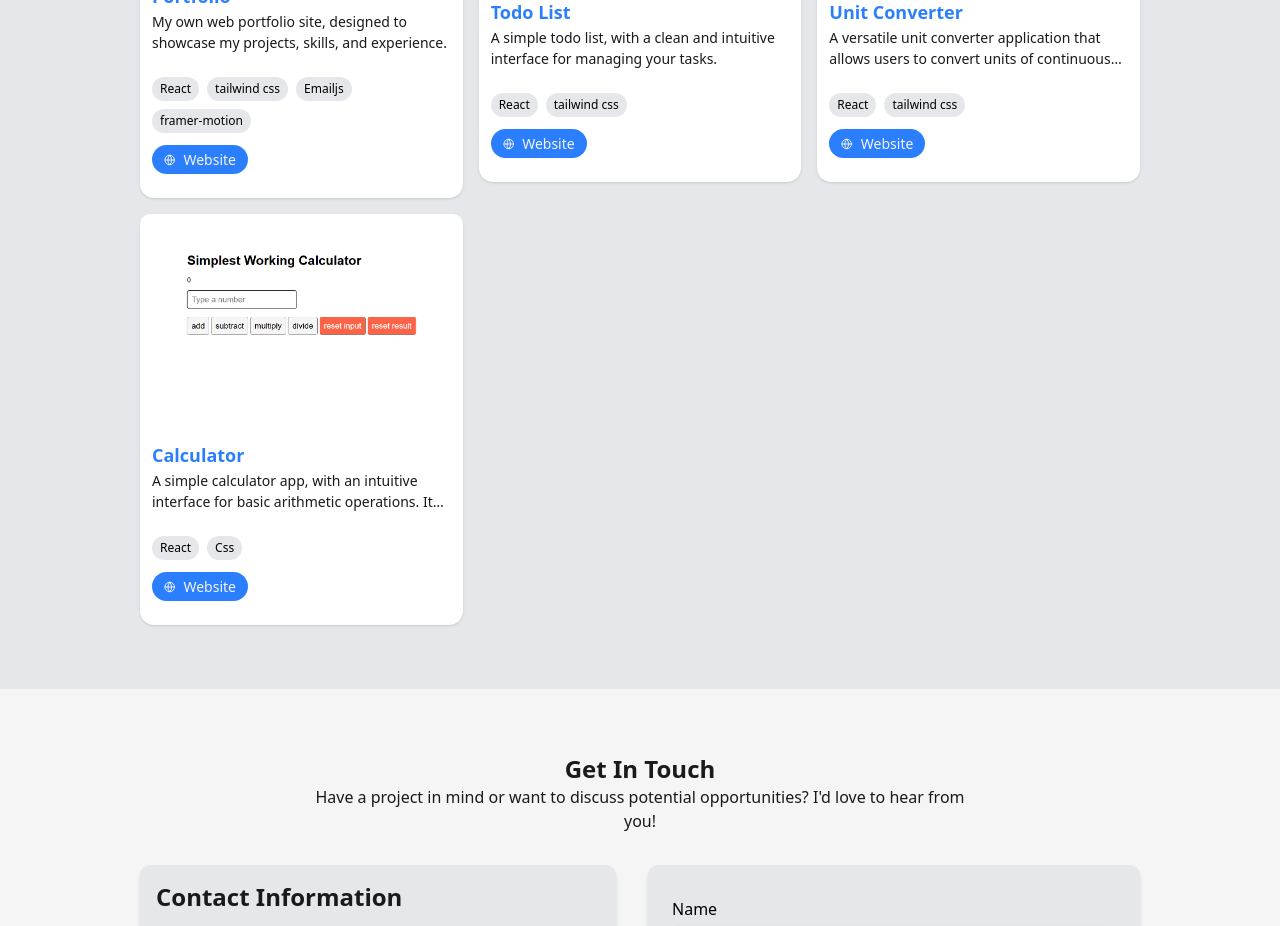
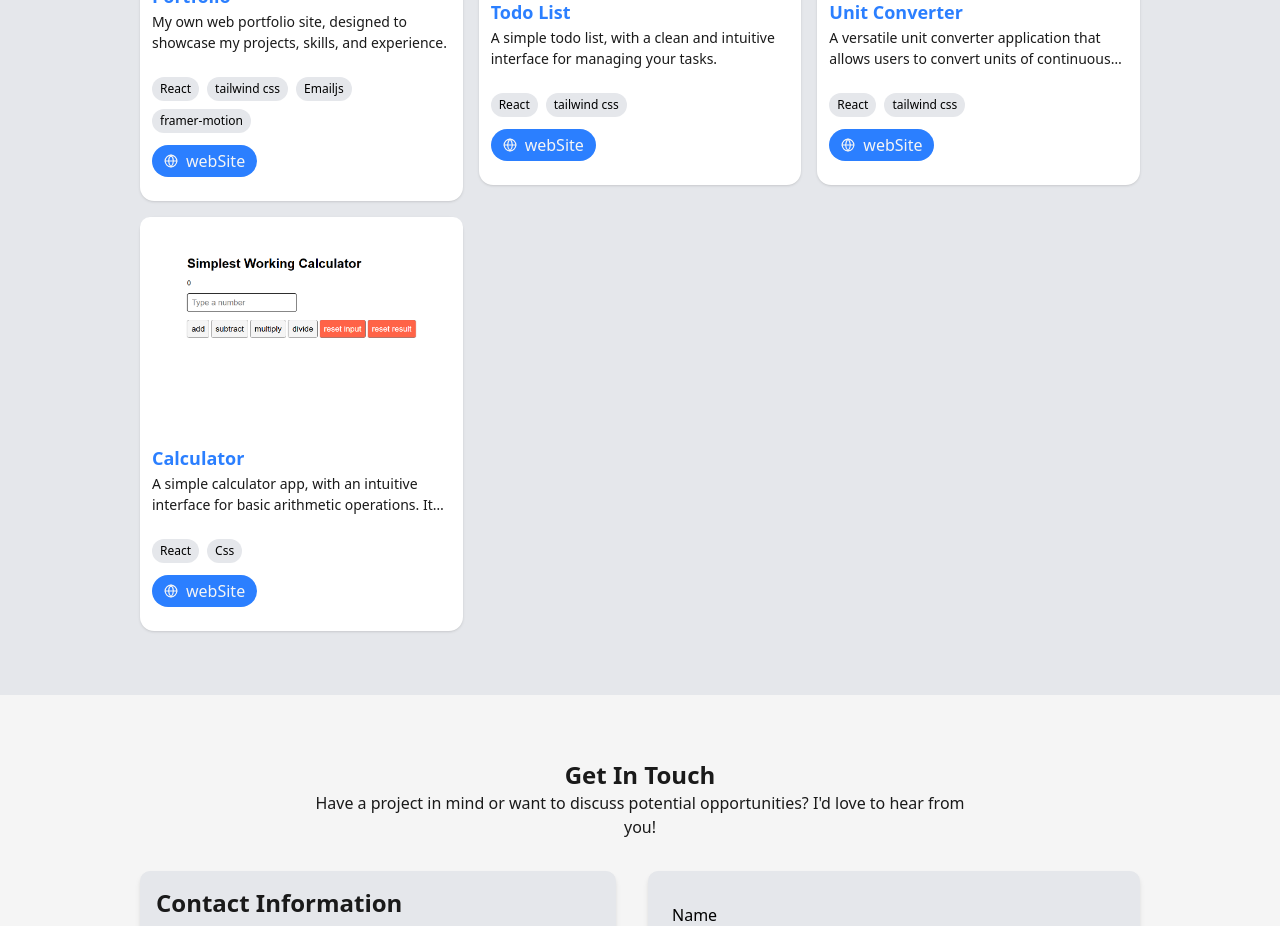
Before and after one commit to glodimugisho001/Glodi-Code-Website, a React (Vite) app: page / in a window 1280 px wide. Shown: the part 2400-3326 px from the top of the page. Built offline with nearby package versions, Linux system fonts and the light colour scheme.

Commit message:
amelioration de l'ui su boutton website

```diff
--- a/src/components/Projects.jsx
+++ b/src/components/Projects.jsx
@@ -71,9 +71,11 @@ export default function Projects() {
                                     <span key={index} className='px-2 py-1 text-[12px] dark:bg-gray-800 dark:text-gray-300 bg-gray-200 text-black rounded-full text-xs'>{stack}</span>
                                 ))}
                             </div>
-                            <a href={project.url} target='_blank' className='flex justify-center items-center gap-2 px-3 py-1 dark:bg-blue-700 dark:hover:bg-blue-800 dark:active:bg-blue-600 w-24 bg-blue-500 text-[#F5F5F5] hover:bg-blue-800 active:to-blue-600 rounded-2xl transition-all duration-200  text-[14px]'>
-                                <Globe size={14}/>
-                                Website
+                            <a href={project.url} target='_blank' className=' rounded-2xl transition-all duration-200'>
+                                <button className='flex justify-center items-center gap-2 px-3 py-1 rounded-2xl   dark:bg-blue-700 dark:hover:bg-blue-800 dark:active:bg-blue-600 bg-blue-500 text-[#F5F5F5] hover:bg-blue-800 active:to-blue-600'>
+                                    <Globe size={14}/>
+                                    <span>webSite</span>
+                                </button>
                             </a>
                         </CardFooter>
                     </Card>
```
